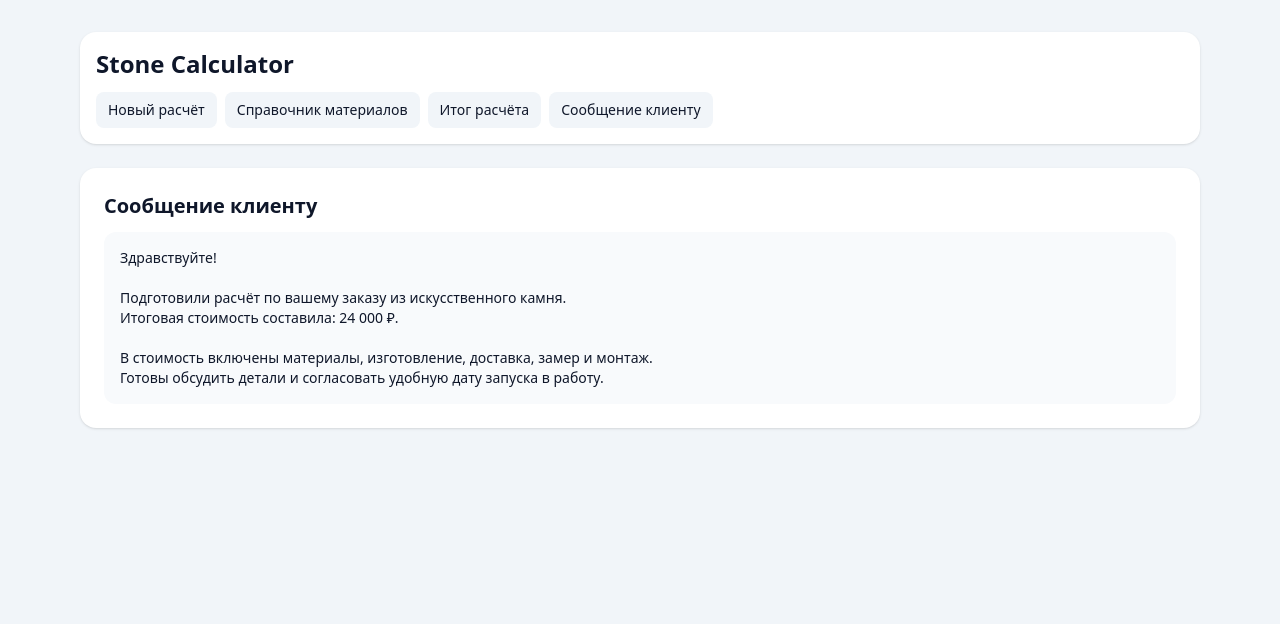
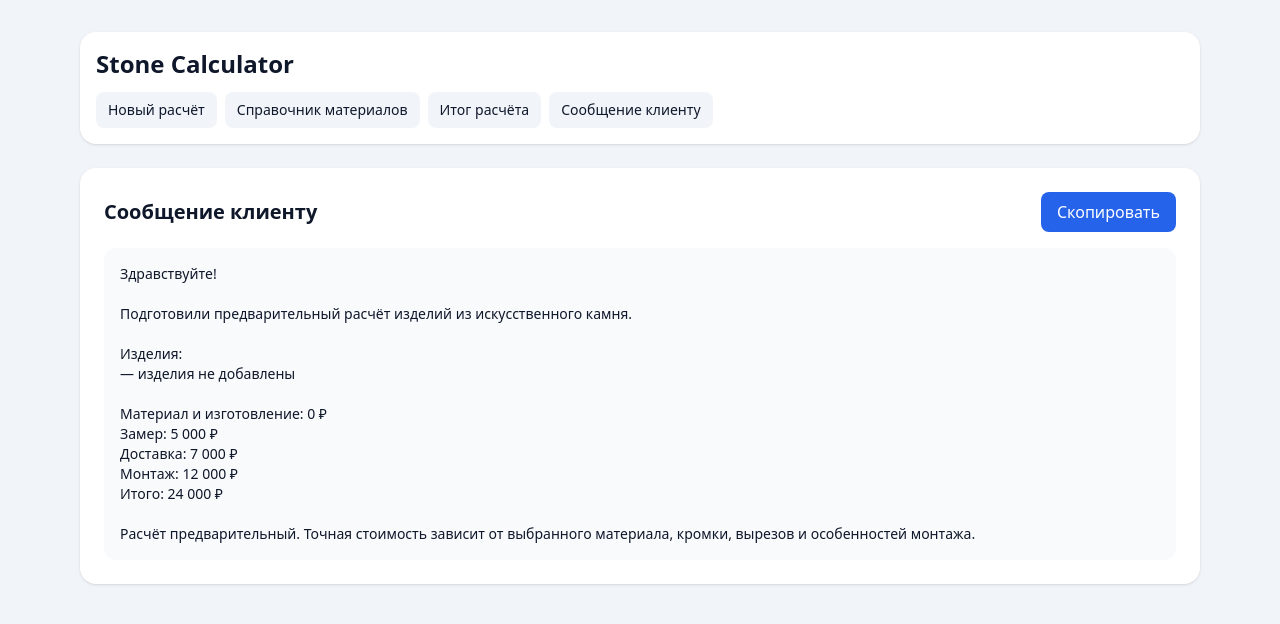
Before and after one commit to 71alex71-dev/calculator1, a Next.js app: page /client-message in a window 1280 px wide. Shown: the top 624 px of the page. Built offline with nearby package versions, Linux system fonts and the light colour scheme.

Commit message:
Improve client message

```diff
--- a/app/components/CalculatorApp.tsx
+++ b/app/components/CalculatorApp.tsx
@@ -105,7 +105,7 @@ export default function CalculatorApp({ page }: { page: 'new' | 'materials' | 's
   }
 
   if (page === 'message') {
-    return <MessageView total={calculation.finalClientPrice} />;
+    return <MessageView products={products} materials={materials} calculation={calculation} />;
   }
 
   return (
@@ -406,20 +406,57 @@ function SummaryView({ calculation }: { calculation: ReturnType<typeof calculate
   );
 }
 
-function MessageView({ total }: { total: number }) {
+function MessageView({
+  products,
+  materials,
+  calculation,
+}: {
+  products: ProductInput[];
+  materials: Material[];
+  calculation: ReturnType<typeof calculateOrder>;
+}) {
+  const productLines = products.map((product, index) => {
+    const material = materials.find((m) => m.id === product.materialId);
+    const calculatedItem = calculation.items[index];
+
+    return `— ${product.type} ${product.lengthMm} × ${product.widthMm} мм — ${product.quantity} шт., материал: ${
+      material?.name ?? 'не выбран'
+    }, стоимость: ${formatMoney((calculatedItem?.materialSalePrice ?? 0) + (calculatedItem?.workSalePrice ?? 0))}`;
+  });
+
+  const message = `Здравствуйте!
+
+Подготовили предварительный расчёт изделий из искусственного камня.
+
+Изделия:
+${productLines.length > 0 ? productLines.join('\n') : '— изделия не добавлены'}
+
+Материал и изготовление: ${formatMoney(calculation.materialSalePrice + calculation.workSalePrice)}
+Замер: ${formatMoney(calculation.surveySalePrice)}
+Доставка: ${formatMoney(calculation.deliverySalePrice)}
+Монтаж: ${formatMoney(calculation.installationSalePrice)}
+${calculation.discountAmount > 0 ? `Скидка: ${formatMoney(calculation.discountAmount)}\n` : ''}Итого: ${formatMoney(calculation.finalClientPrice)}
+
+Расчёт предварительный. Точная стоимость зависит от выбранного материала, кромки, вырезов и особенностей монтажа.`;
+
+  const copyMessage = async () => {
+    await navigator.clipboard.writeText(message);
+    alert('Сообщение скопировано');
+  };
+
   return (
-    <section className="rounded-2xl bg-white p-6 shadow">
-      <h2 className="mb-3 text-xl font-semibold">Сообщение клиенту</h2>
+    <section className="space-y-4 rounded-2xl bg-white p-6 shadow">
+      <div className="flex items-center justify-between">
+        <h2 className="text-xl font-semibold">Сообщение клиенту</h2>
+        <button
+          onClick={copyMessage}
+          className="rounded-lg bg-blue-600 px-4 py-2 text-white hover:bg-blue-700"
+        >
+          Скопировать
+        </button>
+      </div>
 
-      <p className="whitespace-pre-line rounded-xl bg-slate-50 p-4 text-sm">
-        {`Здравствуйте!
-
-Подготовили расчёт по вашему заказу из искусственного камня.
-Итоговая стоимость составила: ${formatMoney(total)}.
-
-В стоимость включены материалы, изготовление, доставка, замер и монтаж.
-Готовы обсудить детали и согласовать удобную дату запуска в работу.`}
-      </p>
+      <p className="whitespace-pre-line rounded-xl bg-slate-50 p-4 text-sm">{message}</p>
     </section>
   );
 }
```
